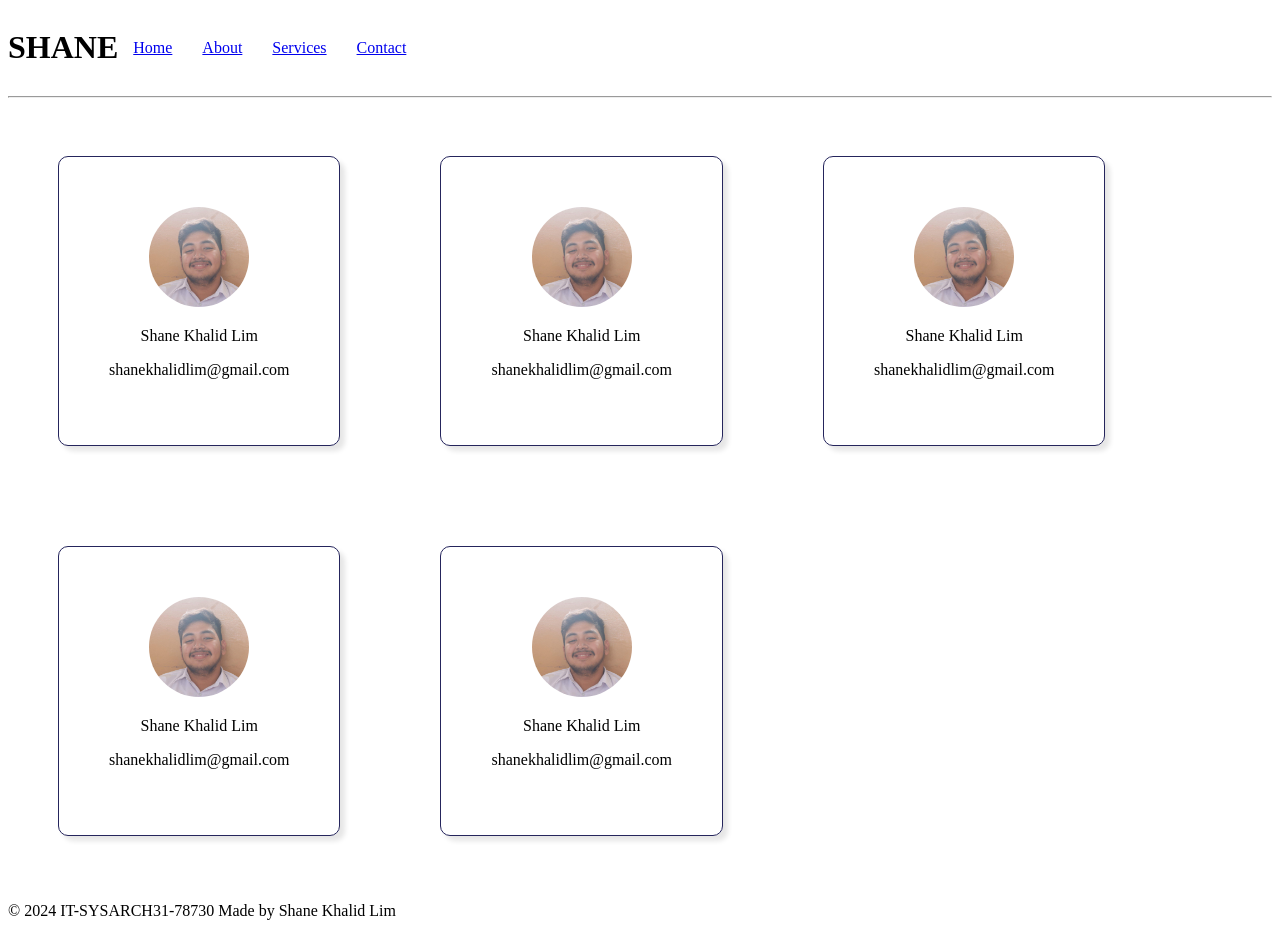
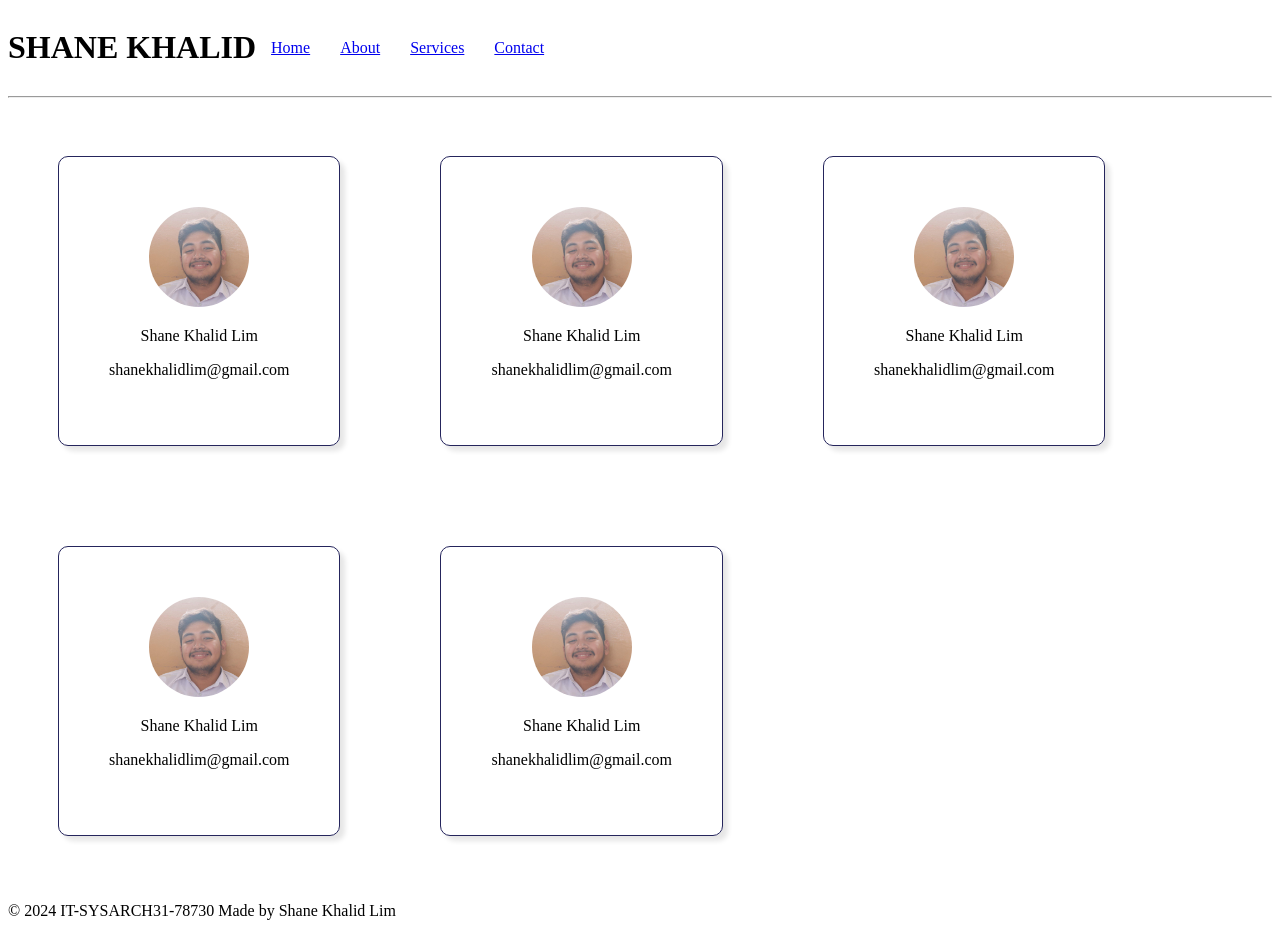
Before and after one commit to ShaneKhalidLim/-it-sysarch31-78730-activity2, a React (Vite) app: page / in a window 1280 px wide. Built offline with nearby package versions, Linux system fonts and the light colour scheme.

Commit message:
Shane Commit Message

```diff
--- a/src/header.jsx
+++ b/src/header.jsx
@@ -2,7 +2,7 @@ function Header(){
 
     return(
         <header>
-            <h1>SHANE</h1>
+            <h1>SHANE KHALID</h1>
         <nav>
           <ul>
               <li><a href="#">Home</a></li>
```
Also changed, not shown: src/index.css (line endings or trailing spaces).
